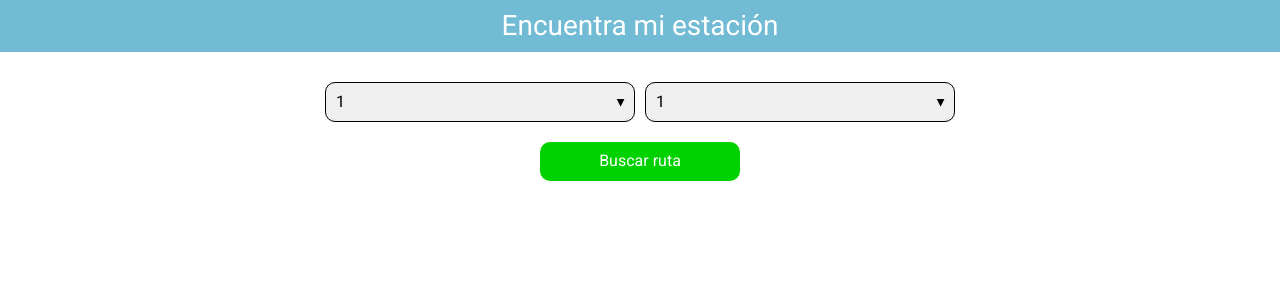
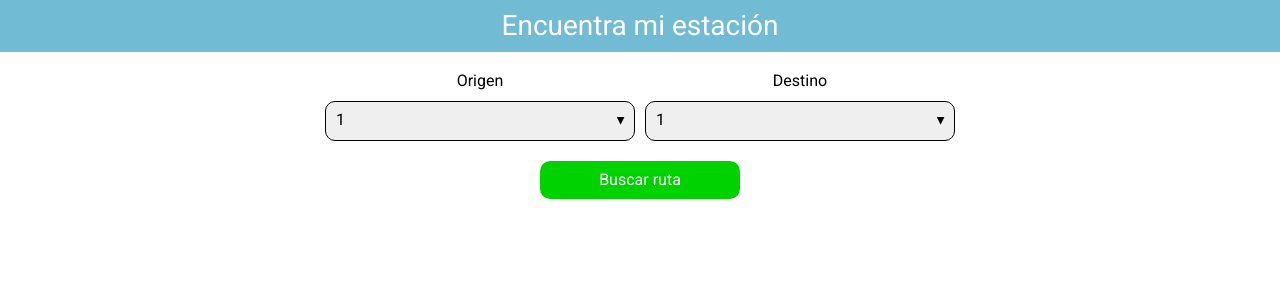
Before and after one commit to DieGopherLT/Encuentra-mi-Estacion---Frontend, a React (Create React App) app: page / in a window 1280 px wide. Shown: the top 300 px of the page. Built offline with nearby package versions, Linux system fonts and the light colour scheme.

Commit message:
-Added a label in top of select inputs.

```diff
--- a/src/components/Form/SelectInput.js
+++ b/src/components/Form/SelectInput.js
@@ -2,8 +2,25 @@ import React from 'react';
 import styled from '@emotion/styled';
 
 const SelectInput = ({ value, name, onChange }) => {
+
+    const translatedName = () => {
+        let translation = '';
+        switch(name) {
+            case 'origin':
+                translation = 'origen';
+                break;
+            case 'destiny':
+                translation = 'destino';
+                break;
+            default:
+                return name;
+        }
+        return translation;
+    }
+
     return (
         <Container>
+            <Label>{ translatedName() }</Label>
             <Select
                 value={ value }
                 name={ name }
@@ -25,10 +42,17 @@ const Container = styled.div`
     &::after {
         content: "\\25b6";
         position: absolute;
-        top: 2.5rem;
+        top: 4.25rem;
         right: 1rem;
         transform: rotate(90deg);
     }
+`;
+
+const Label = styled.label`
+    text-transform: capitalize;
+    font-size: 1.6rem;
+    text-align: center;
+    display: block;
 `;
 
 const Select = styled.select`
```
